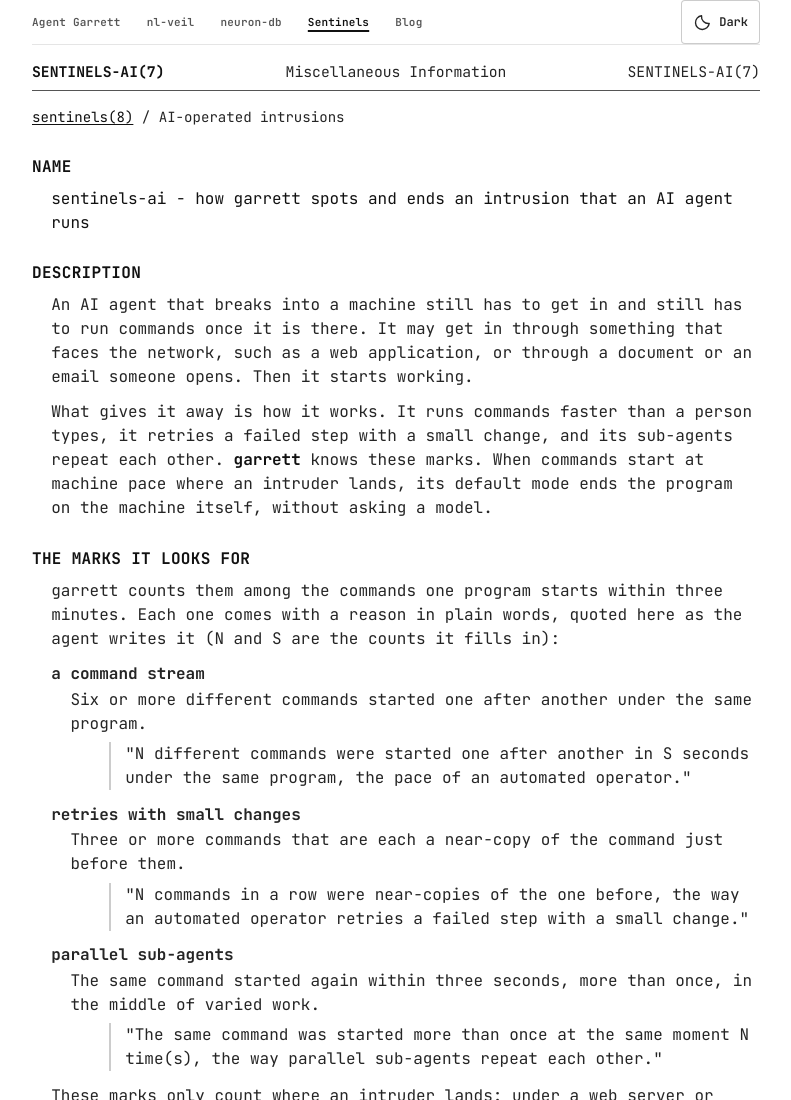
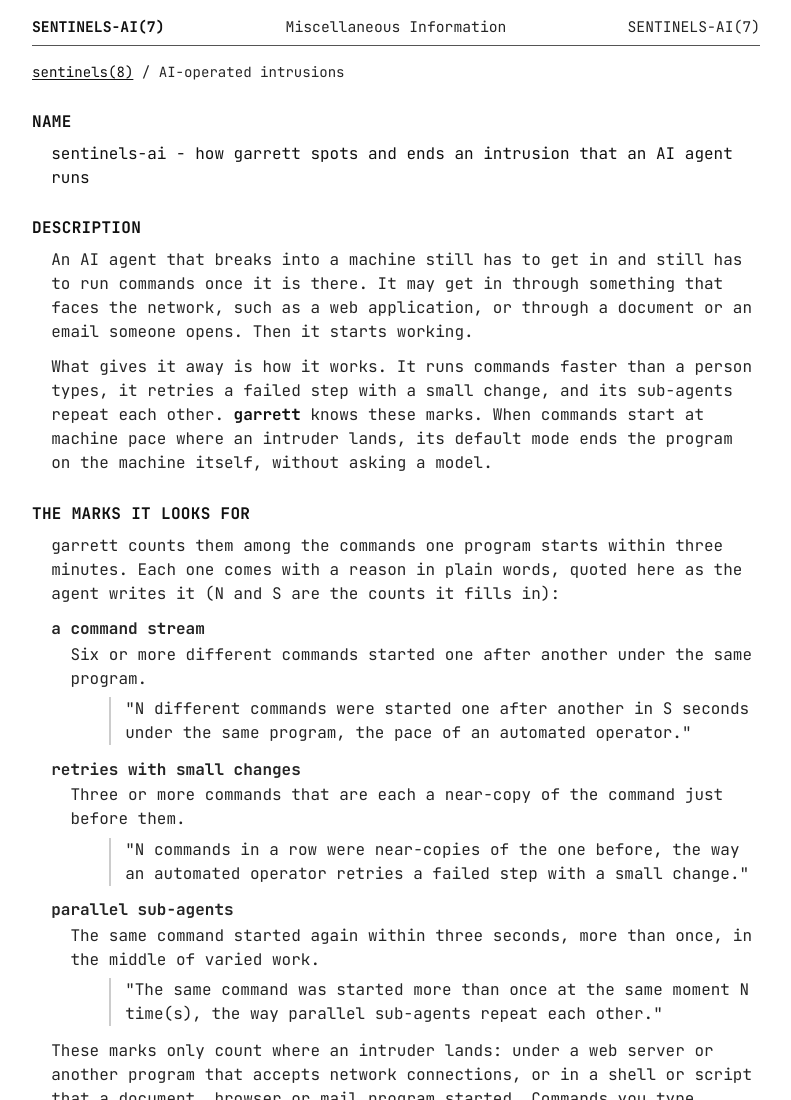
Before and after one commit to gary23w/sentinels, a plain HTML site: page ai-attacks.html in a window 1280 px wide. Shown: the top 1100 px of the page, without its empty margins (244-1035 px from the left). Drawn offline with Linux system fonts and the light colour scheme.

Commit message:
Site: light only, no links bar, Agent Garrett favicon
The links bar and the light/dark switch are gone from every page; the
site keeps Agent Garrett's light palette only. Every page now uses the
black and white Agent Garrett favicon set.

```diff
--- a/ai-attacks.html
+++ b/ai-attacks.html
@@ -6,7 +6,12 @@
 <title>AI-operated intrusions - sentinels</title>
 <meta name="description" content="What an intrusion run by an AI agent looks like on a server or computer, the marks it leaves, and how the garrett agent ends it without calling a model.">
 <link rel="canonical" href="https://gary23w.github.io/sentinels/ai-attacks.html">
-<link rel="icon" href="sentinels-icon.png?v=2" type="image/png" sizes="64x64">
+<link rel="icon" type="image/x-icon" href="favicon.ico?v=1">
+<link rel="icon" type="image/png" sizes="32x32" href="favicon-32x32.png?v=1">
+<link rel="icon" type="image/png" sizes="16x16" href="favicon-16x16.png?v=1">
+<link rel="icon" type="image/png" sizes="96x96" href="favicon-96x96.png?v=1">
+<link rel="icon" type="image/svg+xml" sizes="any" href="favicon.svg?v=1">
+<link rel="apple-touch-icon" sizes="180x180" href="apple-touch-icon.png?v=1">
 <meta property="og:type" content="article">
 <meta property="og:site_name" content="sentinels">
 <meta property="og:title" content="How garrett ends an intrusion that an AI agent runs">
@@ -19,7 +24,6 @@
 <meta name="twitter:card" content="summary_large_image">
 <meta name="theme-color" content="#ffffff">
 <link rel="stylesheet" href="garrett-mode.css?v=1">
-<script src="garrett-mode.js?v=1"></script>
 <style>
 * { box-sizing: border-box; }
 html { background: var(--ag-bg); }
@@ -44,21 +48,9 @@ blockquote { margin: .4rem 0 .8rem 4ch; padding-left: 1.5ch; border-left: 2px so
 section { scroll-margin-top: 1rem; }
 @media (max-width: 38rem) { .masthead .middle { display: none; } body { font-size: 15px; } }
 h1, h2, h3, b, strong { color: var(--ag-heading); }
-.garrett-family { margin: -1rem 0 1rem; }
-.garrett-family ul { padding: 0; }
 </style>
 </head>
 <body id="top">
-<nav class="garrett-family" aria-label="Garrett projects">
-  <ul>
-    <li><a href="https://agent.garrettstimpson.ca/">Agent Garrett</a></li>
-    <li><a href="https://veil.garrettstimpson.ca/">nl-veil</a></li>
-    <li><a href="https://gary23w.github.io/neuron-db/">neuron-db</a></li>
-    <li><a href="https://gary23w.github.io/sentinels/" aria-current="true">Sentinels</a></li>
-    <li><a href="https://garrettstimpson.ca/">Blog</a></li>
-    <li class="garrett-family-mode"><button type="button" class="color-mode-toggle" data-color-mode-toggle></button></li>
-  </ul>
-</nav>
 <header class="masthead">
   <strong>SENTINELS-AI(7)</strong><span class="middle">Miscellaneous Information</span><span>SENTINELS-AI(7)</span>
 </header>
--- a/garrett-mode.css
+++ b/garrett-mode.css
@@ -1,10 +1,10 @@
-/* Agent Garrett's theme: the monochrome light palette by default, the green palette in dark mode.
-   The light and dark values are the ones Agent Garrett uses.
+/* Agent Garrett's light theme: a monochrome palette, JetBrains Mono and square corners.
+   The values are the ones Agent Garrett uses.
    JetBrains Mono is served from this site (SIL OFL 1.1, fonts/jetbrains-mono/OFL.txt). */
 @font-face{font-family:'JetBrains Mono';font-style:normal;font-weight:400 700;font-display:swap;src:url('fonts/jetbrains-mono/JetBrainsMono-latin.woff2') format('woff2');unicode-range:U+0000-00FF,U+0131,U+0152-0153,U+02BB-02BC,U+02C6,U+02DA,U+02DC,U+0304,U+0308,U+0329,U+2000-206F,U+20AC,U+2122,U+2191,U+2193,U+2212,U+2215,U+FEFF,U+FFFD}
 @font-face{font-family:'JetBrains Mono';font-style:normal;font-weight:400 700;font-display:swap;src:url('fonts/jetbrains-mono/JetBrainsMono-latin-ext.woff2') format('woff2');unicode-range:U+0100-02BA,U+02BD-02C5,U+02C7-02CC,U+02CE-02D7,U+02DD-02FF,U+0304,U+0308,U+0329,U+1D00-1DBF,U+1E00-1E9F,U+1EF2-1EFF,U+2020,U+20A0-20AB,U+20AD-20C4,U+2113,U+2C60-2C7F,U+A720-A7FF}
 
-:root,:root[data-color-mode="light"]{
+:root{
  color-scheme:light;
  --ag-bg:#fff;--ag-surface:#fafafa;--ag-card:#fff;--ag-code:#f4f4f4;
  --ag-accent:#111;--ag-accent-strong:#000;--ag-accent-dim:#454545;--ag-accent-dark:#d0d0d0;--ag-glow:rgba(0,0,0,.06);
@@ -15,35 +15,5 @@
  --ag-scroll-track:#fff;--ag-scroll-thumb:#999;--ag-scroll-hover:#555;
  --ag-mono:'JetBrains Mono','Cascadia Code','Courier New',monospace;
 }
-:root[data-color-mode="dark"]{
- color-scheme:dark;
- --ag-bg:#000;--ag-surface:#07100b;--ag-card:#0b140e;--ag-code:#06100a;
- --ag-accent:#00ef72;--ag-accent-strong:#09f77b;--ag-accent-dim:#16c56b;--ag-accent-dark:#174d2f;--ag-glow:rgba(0,239,114,.15);
- --ag-accent-hover:#9effbd;--ag-on-accent:#03150a;
- --ag-heading:#f3f7f1;--ag-text:#c5d4c8;--ag-muted:#8da494;--ag-faint:#8da494;
- --ag-link:#00ef72;--ag-focus:#7eb7ff;--ag-danger:#ff2d55;--ag-blue:#7eb7ff;
- --ag-border:rgba(0,239,114,.2);--ag-border-dim:rgba(0,239,114,.1);--ag-field-border:#16c56b;
- --ag-scroll-track:#000;--ag-scroll-thumb:#174d2f;--ag-scroll-hover:#16c56b;
-}
 html{background:var(--ag-bg);scrollbar-color:var(--ag-scroll-thumb) var(--ag-scroll-track)}
 ::selection{background:var(--ag-accent);color:var(--ag-on-accent)}
-
-/* The light/dark switch, as Agent Garrett draws it. */
-.color-mode-toggle{box-sizing:border-box;display:inline-flex;flex:0 0 auto;align-items:center;justify-content:center;gap:7px;min-width:44px;min-height:44px;margin:0;padding:8px 11px;border:1px solid var(--ag-border);border-radius:4px;background:var(--ag-bg);color:var(--ag-text);font:600 12px/1.2 var(--ag-mono);white-space:nowrap;cursor:pointer;box-shadow:none;letter-spacing:0;text-transform:none}
-.color-mode-toggle svg{display:block;width:19px;height:19px;flex:none;fill:none;stroke:currentColor;stroke-width:1.7;stroke-linecap:round;stroke-linejoin:round}
-.color-mode-toggle:hover{border-color:var(--ag-accent);color:var(--ag-heading)}
-.color-mode-toggle:focus-visible{outline:2px solid var(--ag-focus);outline-offset:4px}
-.color-mode-fallback{position:fixed;top:max(14px,env(safe-area-inset-top));right:max(14px,env(safe-area-inset-right));z-index:200}
-@media(max-width:700px){.color-mode-toggle{width:44px;padding:9px}.color-mode-label{display:none}}
-
-/* The links bar every Garrett site shares. */
-.garrett-family{position:relative;z-index:60;border-bottom:1px solid var(--ag-border-dim);background:var(--ag-bg);font:600 11px/1.3 var(--ag-mono);letter-spacing:.02em}
-.garrett-family ul{box-sizing:border-box;display:flex;flex-wrap:wrap;align-items:center;gap:0 clamp(14px,2.4vw,26px);max-width:1248px;margin:0 auto;padding:0 max(16px,env(safe-area-inset-left));list-style:none}
-.garrett-family li{margin:0;padding:0}
-.garrett-family a{display:inline-flex;align-items:center;min-height:36px;color:var(--ag-muted);text-decoration:none;white-space:nowrap}
-.garrett-family a:hover{color:var(--ag-heading);text-decoration:underline;text-underline-offset:.25em}
-.garrett-family a[aria-current]{color:var(--ag-heading);text-decoration:underline;text-decoration-thickness:2px;text-underline-offset:.35em}
-.garrett-family a:focus-visible{outline:2px solid var(--ag-focus);outline-offset:2px}
-.garrett-family .garrett-family-mode{margin-left:auto}
-.color-mode-toggle:empty{visibility:hidden}
-@media(prefers-reduced-motion:reduce){.color-mode-toggle{transition:none}}
--- a/garrett-mode.js
+++ /dev/null
@@ -1,41 +0,0 @@
-/* Agent Garrett's colour modes: light by default, one button to the green dark palette.
-   Load it in the head, before the page paints. The reader's choice stays in this site's own storage. */
-(()=>{
- 'use strict';
- const root=document.documentElement,key='sentinels-color-mode',valid=value=>value==='light'||value==='dark';
- let current='light';
- const stored=()=>{try{const value=localStorage.getItem(key);if(valid(value))return value;}catch{}return null;};
- const legacy=()=>null;
- const moon='<svg viewBox="0 0 24 24" aria-hidden="true"><path d="M20.5 13.2A8.6 8.6 0 0 1 10.8 3.5 8.7 8.7 0 1 0 20.5 13.2Z"/></svg>';
- const sun='<svg viewBox="0 0 24 24" aria-hidden="true"><circle cx="12" cy="12" r="4"/><path d="M12 2v2m0 16v2M2 12h2m16 0h2M5 5l1.5 1.5m11 11L19 19M5 19l1.5-1.5m11-11L19 5"/></svg>';
- function updateControls(){
-  for(const button of document.querySelectorAll('[data-color-mode-toggle]')){
-   const next=current==='light'?'dark':'light';
-   button.setAttribute('aria-label','Switch to '+next+' mode');
-   button.setAttribute('aria-pressed',String(current==='dark'));
-   button.title='Switch to '+next+' mode';
-   button.innerHTML=(next==='dark'?moon:sun)+'<span class="color-mode-label">'+(next==='dark'?'Dark':'Light')+'</span>';
-  }
- }
- function apply(mode,persist=false){
-  if(!valid(mode))return;current=mode;
-  root.setAttribute('data-color-mode',mode);
-  for(const meta of document.querySelectorAll('meta[name="theme-color"]'))meta.content=mode==='light'?'#ffffff':'#000000';
-  if(persist){try{localStorage.setItem(key,mode);}catch{}}
-  updateControls();
-  document.dispatchEvent(new CustomEvent('garrett:color-mode',{detail:{mode}}));
- }
- function mount(){
-  if(!document.querySelector('[data-color-mode-toggle]')){
-   const button=document.createElement('button');button.type='button';button.className='color-mode-toggle color-mode-fallback';button.setAttribute('data-color-mode-toggle','');
-   document.body.append(button);
-  }
-  updateControls();
- }
- window.garrettColorMode={get:()=>current,set:mode=>apply(mode,true)};
- apply(stored()||legacy()||'light');
- if(document.readyState==='loading')document.addEventListener('DOMContentLoaded',mount,{once:true});else mount();
- document.addEventListener('click',event=>{if(event.target.closest?.('[data-color-mode-toggle]'))apply(current==='light'?'dark':'light',true);});
- addEventListener('storage',event=>{if(event.key===key&&valid(event.newValue))apply(event.newValue);});
- addEventListener('pageshow',()=>{const value=stored();if(value&&value!==current)apply(value);});
-})();
```
Also changed, not shown: 404.html (+6 -13 lines), index.html (+6 -12 lines), manual.html (+6 -14 lines), apple-touch-icon.png (added), favicon-16x16.png (added), favicon-32x32.png (added), favicon-96x96.png (added), favicon.ico (added), favicon.svg (added).
